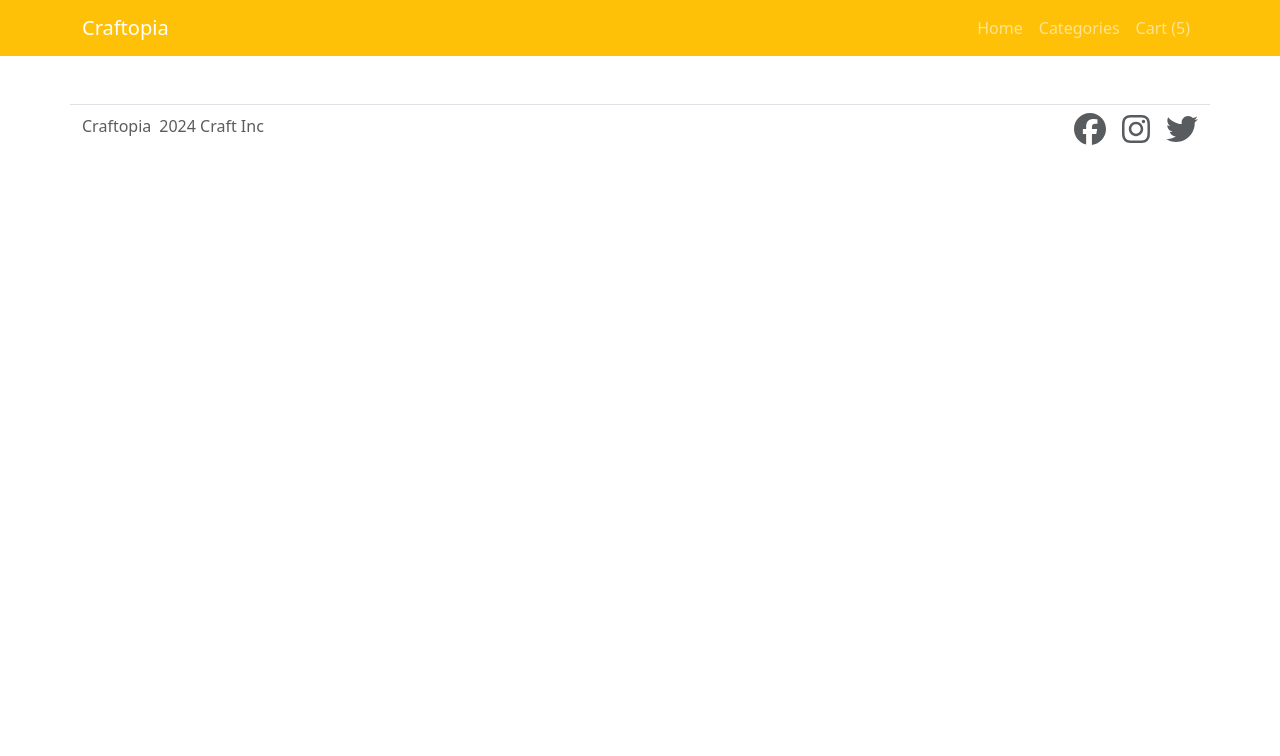
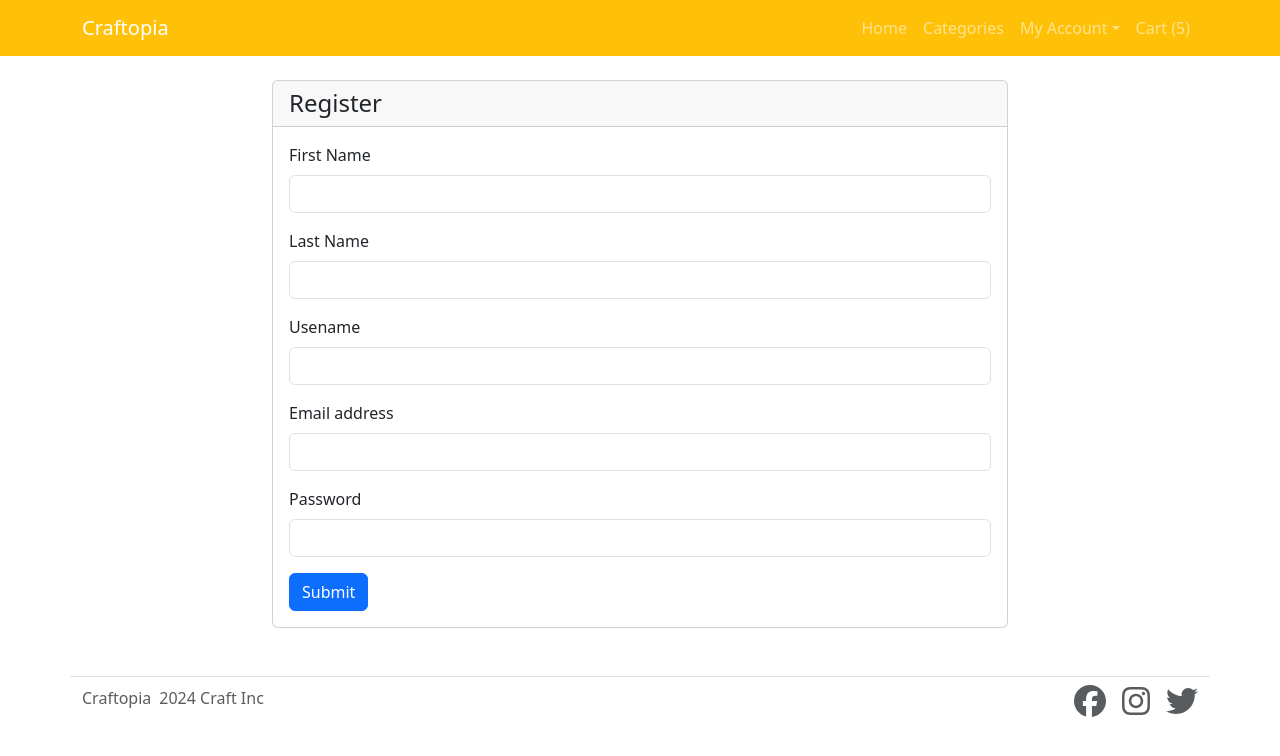
Before and after one commit to shaun-saisi/Craftopia, a React (Create React App) app in the folder multivendor_ecommerce/frontend/: page /register in a window 1280 px wide. Shown: the top 756 px of the page. Built offline with nearby package versions, Linux system fonts and the light colour scheme.

Commit message:
created the registration and login pages

```diff
--- a/multivendor_ecommerce/frontend/public/index.html
+++ b/multivendor_ecommerce/frontend/public/index.html
@@ -24,26 +24,26 @@
       work correctly both with client-side routing and a non-root public URL.
       Learn how to configure a non-root public URL by running `npm run build`.
     -->
-    <link rel="stylesheet" href="https://cdnjs.cloudflare.com/ajax/libs/font-awesome/6.0.0-beta3/css/all.min.css">
+
+    <!-- Bootstrap CSS -->
+    <link href="https://cdn.jsdelivr.net/npm/bootstrap@5.3.0/dist/css/bootstrap.min.css" rel="stylesheet">
+
+    <!-- Font Awesome CSS -->
+    <link rel="stylesheet" href="https://cdnjs.cloudflare.com/ajax/libs/font-awesome/6.5.2/css/all.min.css" />
+
+    <!-- Bootstrap Icons CSS -->
     <link rel="stylesheet" href="https://cdnjs.cloudflare.com/ajax/libs/bootstrap-icons/1.8.1/font/bootstrap-icons.min.css">
 
-
-    <link rel="stylesheet" href="https://cdnjs.cloudflare.com/ajax/libs/font-awesome/6.5.2/css/all.min.css" />
-    <script src="https://cdnjs.cloudflare.com/ajax/libs/font-awesome/6.5.2/js/all.min.js"></script>
     <title>React App</title>
   </head>
   <body>
     <noscript>You need to enable JavaScript to run this app.</noscript>
     <div id="root"></div>
-    <!--
-      This HTML file is a template.
-      If you open it directly in the browser, you will see an empty page.
 
-      You can add webfonts, meta tags, or analytics to this file.
-      The build step will place the bundled scripts into the <body> tag.
+    <!-- Bootstrap Bundle JS with Popper -->
+    <script src="https://cdn.jsdelivr.net/npm/bootstrap@5.3.0/dist/js/bootstrap.bundle.min.js"></script>
 
-      To begin the development, run `npm start` or `yarn start`.
-      To create a production bundle, use `npm run build` or `yarn build`.
-    -->
+    <!-- Font Awesome JS -->
+    <script src="https://cdnjs.cloudflare.com/ajax/libs/font-awesome/6.5.2/js/all.min.js"></script>
   </body>
 </html>
--- a/multivendor_ecommerce/frontend/src/App.js
+++ b/multivendor_ecommerce/frontend/src/App.js
@@ -9,6 +9,9 @@
 import AllProducts from './components/AllProducts';
 import CategoryProducts from './components/CategoryProducts';
 import Checkout from './components/Checkout';
+
+import Register from './components/Register';
+import Login from './components/Login';
 
 import '@fortawesome/fontawesome-free/css/all.min.css';
 
@@ -25,6 +28,9 @@
         <Route path='/category/:category_slug/:category_id' element={<CategoryProducts />}/>
         <Route path='/product/:product_slug/:product_id' element={<ProductDetail />}/>
         <Route path='/checkout' element={<Checkout />}/>
+
+        <Route path='/register' element={<Register />}/>
+        <Route path='/login' element={<Login />}/>
       </Routes>
 
       <Footer/>
--- a/multivendor_ecommerce/frontend/src/components/Header.js
+++ b/multivendor_ecommerce/frontend/src/components/Header.js
@@ -1,6 +1,6 @@
-import {Link} from 'react-router-dom';
+import { Link } from 'react-router-dom';
 
-function Header(){
+function Header() {
     return (
         <nav className="navbar navbar-expand-lg navbar-dark bg-warning">
             <div className="container">
@@ -16,6 +16,20 @@
                         <li className="nav-item">
                             <Link className="nav-link" aria-current="page" to="/categories">Categories</Link>
                         </li>
+
+                        <li className="nav-item dropdown">
+                            <Link className="nav-link dropdown-toggle" to="#" id="navbarScrollingDropdown" role="button" data-bs-toggle="dropdown" aria-expanded="false">
+                                My Account
+                            </Link>
+                            <ul className="dropdown-menu" aria-labelledby="navbarScrollingDropdown">
+                                <li><Link className="dropdown-item" to="/register">Register</Link></li>
+                                <li><Link className="dropdown-item" to="/login">Login</Link></li>
+                                <li><hr className="dropdown-divider" /></li>
+                                <li><Link className="dropdown-item" to="/dashboard">Dashboard</Link></li>
+                                <li><Link className="dropdown-item" to="/logout">Logout</Link></li>
+                            </ul>
+                        </li>
+
                         <li className="nav-item">
                             <Link className="nav-link" aria-current="page" to="/checkout">Cart (5)</Link>
                         </li>
--- /dev/null
+++ b/multivendor_ecommerce/frontend/src/components/Login.js
@@ -0,0 +1,45 @@
+import {Link} from 'react-router-dom';
+
+import logo from '../logo.svg';
+
+
+
+function Login(props) {
+    return (
+
+
+        <div className='container mt-4'>
+            <div className='row'>
+                    <div className='col-md-8 col-12 offset-2'>
+                        <div className='card'>
+
+                            <h4 className='card-header'>Login</h4>
+                            <div className='card-body'>
+                            <form>
+
+                                    <div className="mb-3">
+                                        <label for="username" className="form-label">Usename</label>
+                                        <input type="text" className="form-control" id="username"/>
+
+                                    </div>
+
+                                    <div className="mb-3">
+                                        <label for="pwd" className="form-label">Password</label>
+                                        <input type="password" className="form-control" id="pwd"/>
+
+                                    </div>
+
+                                    <button type="submit" className="btn btn-primary">Submit</button>
+                            </form>
+                            </div>
+                        </div>
+                    </div>
+            </div>
+
+        </div>
+
+
+    )
+}
+
+export default Login;
--- /dev/null
+++ b/multivendor_ecommerce/frontend/src/components/Register.js
@@ -0,0 +1,58 @@
+import {Link} from 'react-router-dom';
+
+import logo from '../logo.svg';
+
+
+
+function Register(props) {
+    return (
+
+
+        <div className='container mt-4'>
+            <div className='row'>
+                    <div className='col-md-8 col-12 offset-2'>
+                        <div className='card'>
+
+                            <h4 className='card-header'>Register</h4>
+                            <div className='card-body'>
+                            <form>
+                            <div className="mb-3">
+                                        <label for="firstName" className="form-label">First Name</label>
+                                        <input type="text" className="form-control" id="firstName"/>
+
+                                    </div>
+                                    <div className="mb-3">
+                                        <label for="lastName" className="form-label">Last Name</label>
+                                        <input type="text" className="form-control" id="lastName"/>
+
+                                    </div>
+                                    <div className="mb-3">
+                                        <label for="username" className="form-label">Usename</label>
+                                        <input type="text" className="form-control" id="username"/>
+
+                                    </div>
+                                    <div className="mb-3">
+                                        <label for="email" className="form-label">Email address</label>
+                                        <input type="email" className="form-control" id="email"/>
+
+                                    </div>
+                                    <div className="mb-3">
+                                        <label for="pwd" className="form-label">Password</label>
+                                        <input type="password" className="form-control" id="pwd"/>
+
+                                    </div>
+
+                                    <button type="submit" className="btn btn-primary">Submit</button>
+                            </form>
+                            </div>
+                        </div>
+                    </div>
+            </div>
+
+        </div>
+
+
+    )
+}
+
+export default Register;
```
Lines whose indentation alone changed are shown as unchanged.
